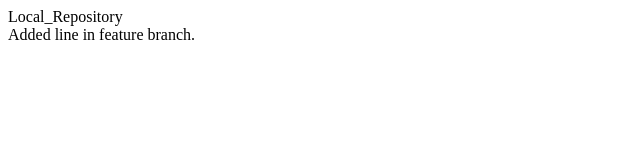
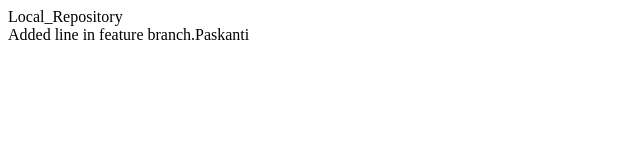
Before and after one commit to BalajiPaskanti/Local_Repository, a plain HTML site: page index.html in a window 1280 px wide. Shown: the full height of the page, 0-640 px from the left. Drawn offline with Linux system fonts and the light colour scheme.

Commit message:
Paskanti word add in main branch

```diff
--- a/index.html
+++ b/index.html
@@ -1,4 +1,4 @@
 <p>
     Local_Repository<br>
-    Added line in feature branch.
+    Added line in feature branch.Paskanti
 </p>
```
